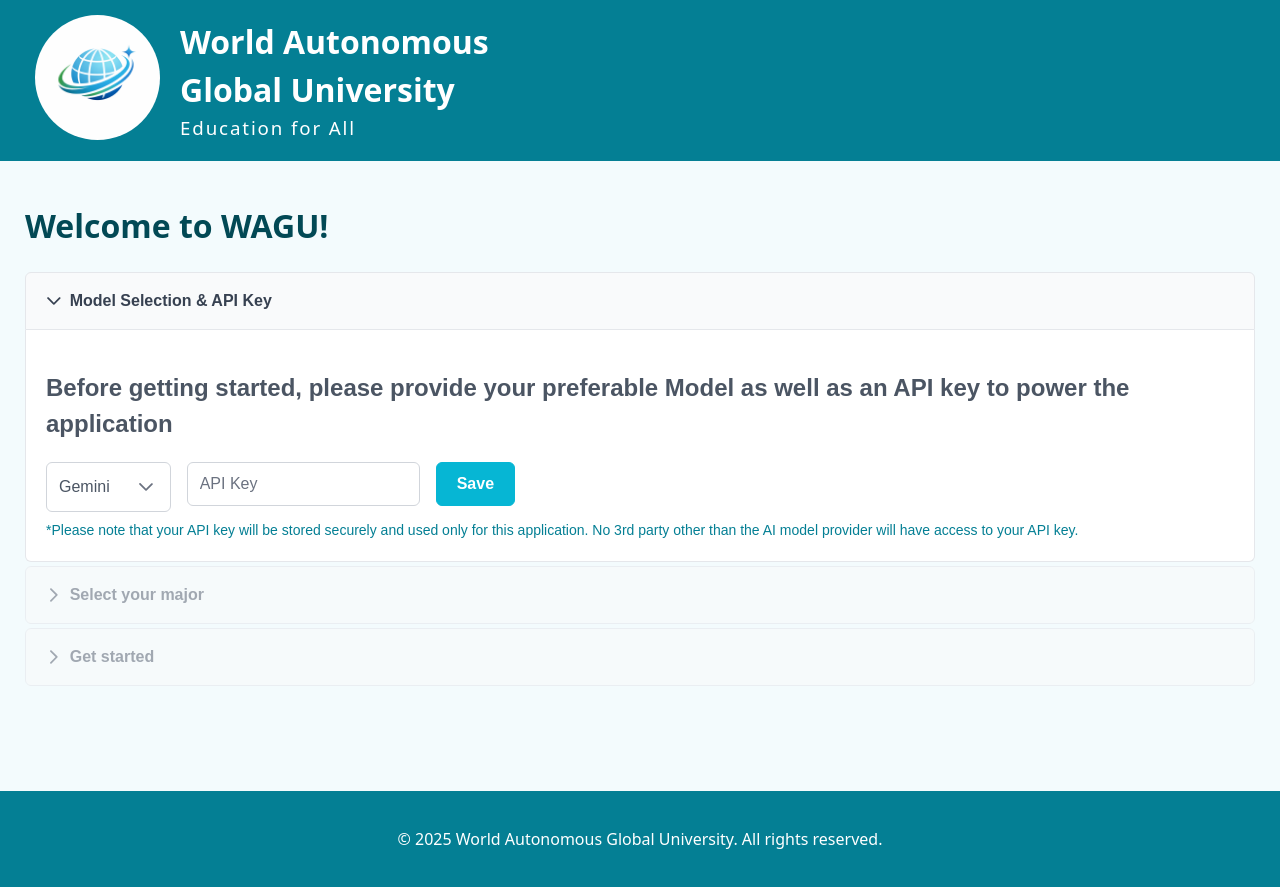
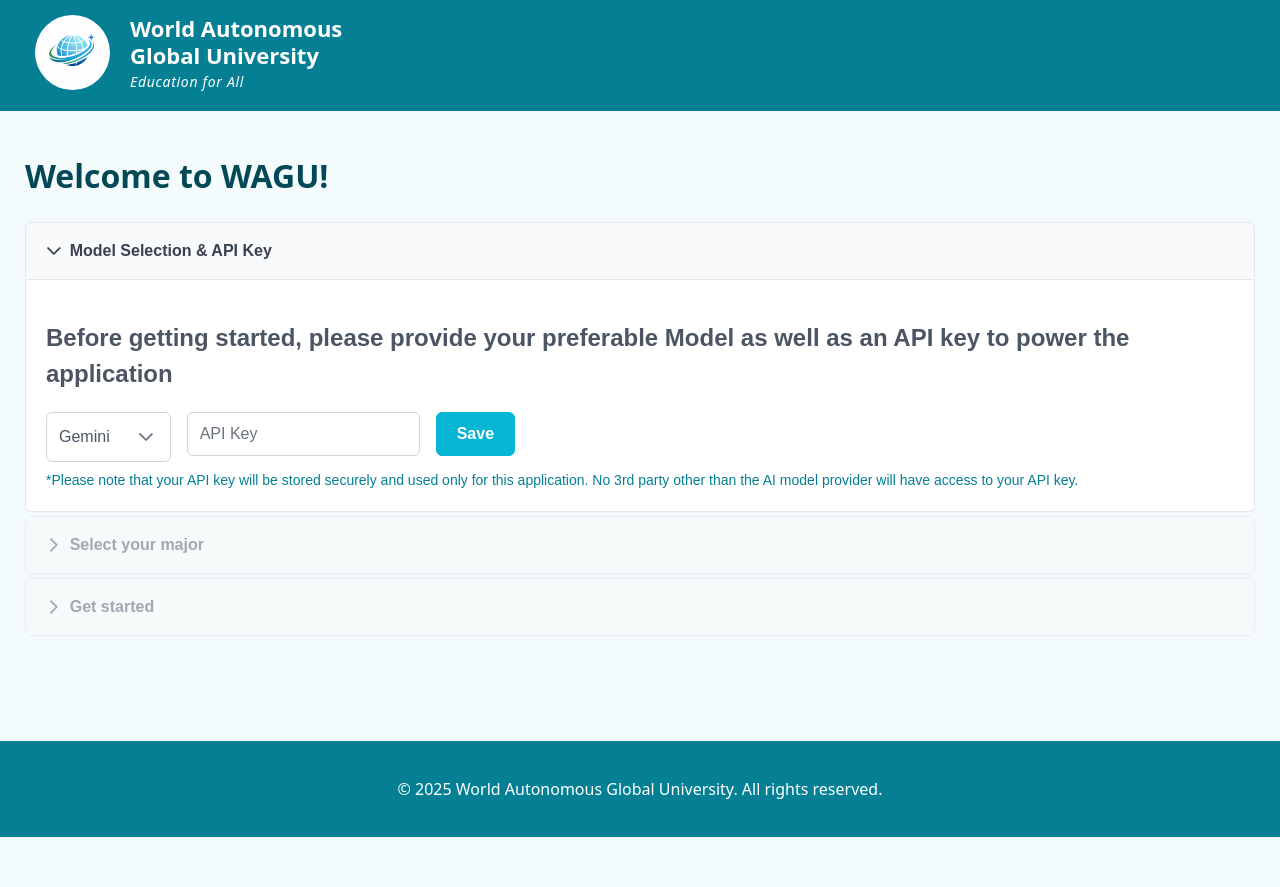
Before and after one commit to jjakk/World-Autonomous-Global-University, a React (Vite) app: page /get-started in a window 1280 px wide. After the commit the page ends 837 px from the top, so only its background shows below. Built offline with nearby package versions, Linux system fonts and the light colour scheme; a web font is replaced by a local one.

Commit message:
A hard day's work

```diff
--- a/src/components/Layout.scss
+++ b/src/components/Layout.scss
@@ -15,8 +15,8 @@
         gap: 20px;
 
         .nav-header-logo {
-            height: 125px;
-            width: 125px;
+            height: 75px;
+            width: 75px;
             border-radius: 50%;
         }
 
@@ -29,11 +29,16 @@
                 margin: 0;
             }
             h1 {
-                font-weight: 600;
+                font-weight: 700;
+                font-size: 22px;
+                line-height: 1.2;
             }
             h3 {
-                font-weight: 400;
-                letter-spacing: 0.1em;
+                font-weight: 500;
+                letter-spacing: 0.05em;
+                font-size: 14px;
+                line-height: 2;
+                font-style: italic;
             }
         }
     }
--- a/src/components/Layout.tsx
+++ b/src/components/Layout.tsx
@@ -1,4 +1,3 @@
-import { Accordion, AccordionTab } from "primereact/accordion";
 import "./Layout.scss";
 import { NavLink, Outlet } from "react-router-dom";
 
@@ -18,6 +17,7 @@ function AppHeader() {
                 </div>
             </div>
             <div className="nav-header-links">
+                {/* <SplitButton icon="pi pi-cog"rounded /> */}
             </div>
         </header>
     );
--- a/src/pages/PlanOfStudyPage.tsx
+++ b/src/pages/PlanOfStudyPage.tsx
@@ -8,31 +8,13 @@ import { Button } from "primereact/button";
 import { calculateCourseCode, evalCourseProgress, evalPlanOfStudyProgress } from "../utils";
 import { useNavigate } from "react-router-dom";
 
-function PlanOfStudyPage() {
+function CoursesRender({ courses, startIndex, endIndex }: { courses: Course[], startIndex: number, endIndex: number }) {
     const navigate = useNavigate();
-    const [courses, setCourses] = useState<Course[]>([]);
-
-    useEffect(() => {
-        (async function() {
-            const crs: Course[] | null = AppStorage.getCourses();
-            if(crs) {
-                setCourses(crs);
-            }
-        })();
-    }, []);
 
     return (
-        <div className="home-page">
-            <h1>Welcome to World Autonomous Global University!</h1>
-            <ProgressBar
-                value={evalPlanOfStudyProgress(courses)}
-            ></ProgressBar>
-            <h2>Plan of Study:</h2>
         <Accordion>
         {
-                courses
-                ?
-                courses.map((course, index) => (
+            courses.map((course, index) => (index >= startIndex && index < endIndex) ? (
                 <AccordionTab
                     key={index}
                     header={
@@ -62,10 +44,40 @@ function PlanOfStudyPage() {
                         />
                     </div>
                 </AccordionTab>
-                ))
-                : (<p>"Loading courses..."</p>)
+            ) : null)
         }
         </Accordion>
+    );
+}
+
+function PlanOfStudyPage() {
+    const navigate = useNavigate();
+    const [courses, setCourses] = useState<Course[]>([]);
+
+    useEffect(() => {
+        (async function() {
+            const crs: Course[] | null = AppStorage.getCourses();
+            if(crs) {
+                setCourses(crs);
+            }
+        })();
+    }, []);
+
+    return (
+        <div className="home-page">
+            <h1>Welcome to World Autonomous Global University!</h1>
+            {/* <ProgressBar
+                value={evalPlanOfStudyProgress(courses)}
+            ></ProgressBar> */}
+            <h2>Your Plan of Study:</h2>
+            <h3>Freshman Year</h3>
+            <CoursesRender courses={courses} startIndex={0} endIndex={courses.length / 4} />
+            <h3>Sophomore Year</h3>
+            <CoursesRender courses={courses} startIndex={courses.length / 4} endIndex={courses.length / 2} />
+            <h3>Junior Year</h3>
+            <CoursesRender courses={courses} startIndex={courses.length / 2} endIndex={(3 * courses.length) / 4} />
+            <h3>Senior Year</h3>
+            <CoursesRender courses={courses} startIndex={(3 * courses.length) / 4} endIndex={courses.length} />
         </div>
     );
 };
```
Lines whose indentation alone changed are shown as unchanged.
